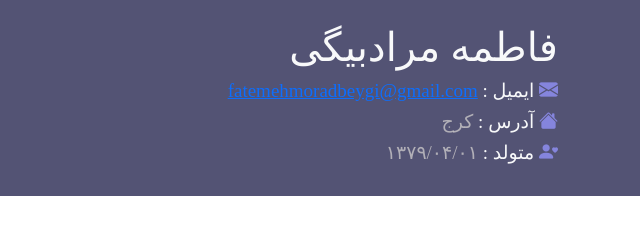
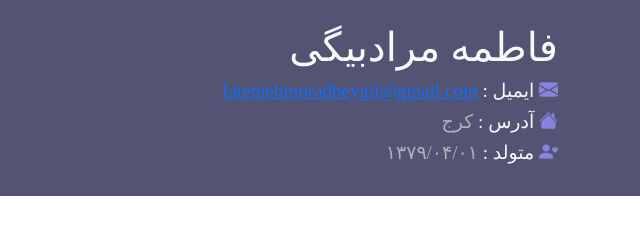
Before and after one commit to fatemehmoradbeigi/CV, a plain HTML site: page index.html in a window 1280 px wide. Shown: the top 240 px of the page, 640-1280 px from the left. Drawn offline with nearby package versions, Linux system fonts and the light colour scheme; a web font is replaced by a local one.

Commit message:
index.html and main.css added

```diff
--- a/index.html
+++ b/index.html
@@ -24,7 +24,7 @@
 
                  <div class="cross another col-xl-6 col-lg-6  col-md-12 col-12 ">
 
-                     <h4 class="text-light header-titr"> <i class="bi bi-envelope-fill icone"></i> ایمیل :<span class="link"> <a  href="mailto: fatemehmoradbeygii@gmail.com" >fatemehmoradbeygi@gmail.com</a> </span></h4>
+                     <h4 class="text-light header-titr"> <i class="bi bi-envelope-fill icone"></i> ایمیل :<span class="link"> <a  href="mailto: fatemehmoradbeygii@gmail.com" >fatemehmoradbeygii@gmail.com</a> </span></h4>
                      <h4 class="text-light header-titr"><i class="bi bi-house-fill icone"></i> آدرس : <span>کرج</span></h4>
                      <h4 class="text-light header-titr"><i class="bi bi-person-heart icone"></i> متولد : <span>۱۳۷۹/۰۴/۰۱</span></h4>
 
```
